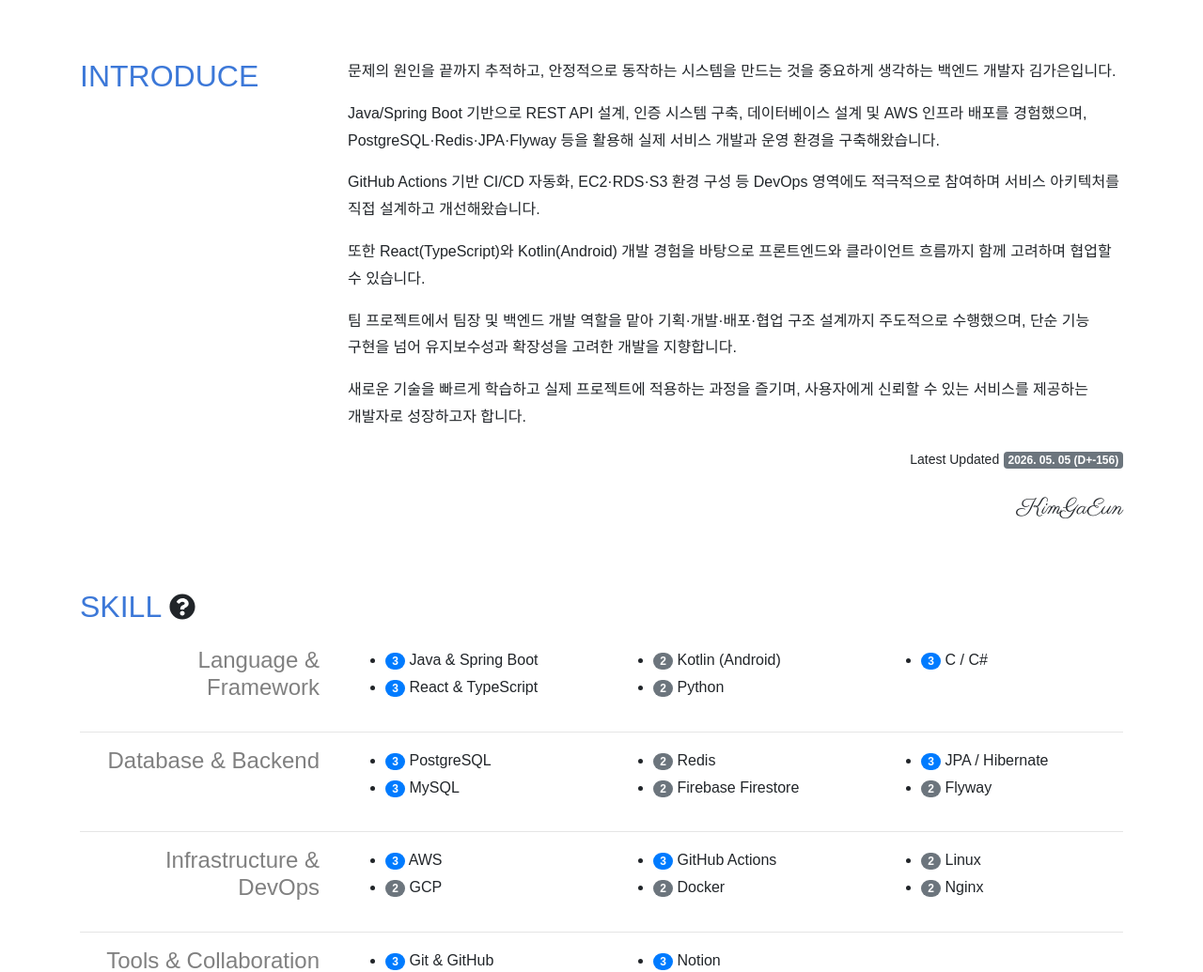
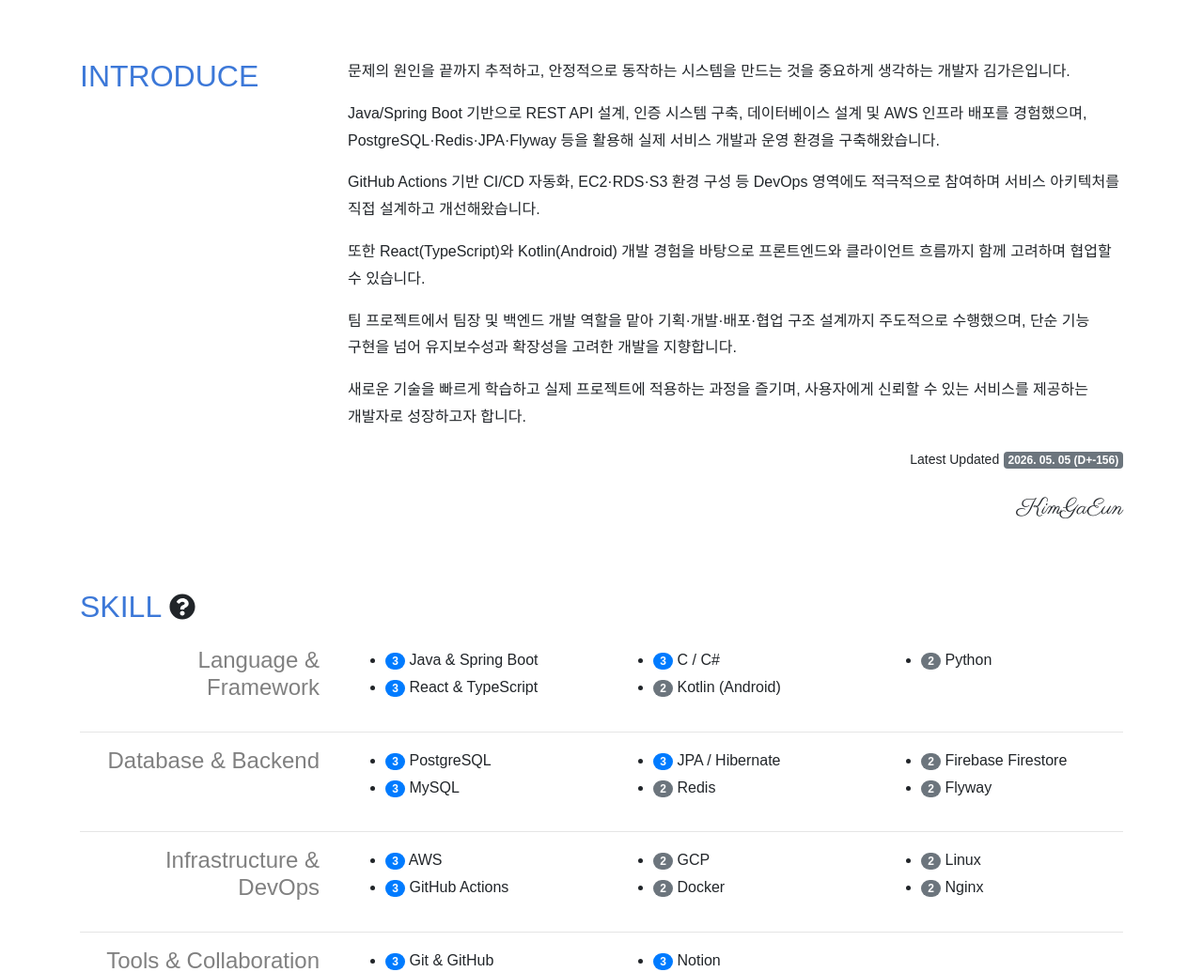
Before and after one commit to gaeunee2/resume-nextjs, a Next.js app: page / in a window 1280 px wide. Shown: the part 348-1383 px from the top of the page at 94% size. Built offline with nearby package versions, Linux system fonts and the light colour scheme; a web font is replaced by a local one.

Commit message:
Update portfolio

```diff
--- a/payload/introduce.ts
+++ b/payload/introduce.ts
@@ -5,7 +5,7 @@ const introduce: IIntroduce.Payload = {
   disable: false,
 
   contents: [
-    '문제의 원인을 끝까지 추적하고, 안정적으로 동작하는 시스템을 만드는 것을 중요하게 생각하는 백엔드 개발자 김가은입니다.',
+    '문제의 원인을 끝까지 추적하고, 안정적으로 동작하는 시스템을 만드는 것을 중요하게 생각하는 개발자 김가은입니다.',
     'Java/Spring Boot 기반으로 REST API 설계, 인증 시스템 구축, 데이터베이스 설계 및 AWS 인프라 배포를 경험했으며, PostgreSQL·Redis·JPA·Flyway 등을 활용해 실제 서비스 개발과 운영 환경을 구축해왔습니다.',
     'GitHub Actions 기반 CI/CD 자동화, EC2·RDS·S3 환경 구성 등 DevOps 영역에도 적극적으로 참여하며 서비스 아키텍처를 직접 설계하고 개선해왔습니다.',
     '또한 React(TypeScript)와 Kotlin(Android) 개발 경험을 바탕으로 프론트엔드와 클라이언트 흐름까지 함께 고려하며 협업할 수 있습니다.',
--- a/payload/skill.ts
+++ b/payload/skill.ts
@@ -12,16 +12,16 @@ const language: ISkill.Skill = {
       level: 3,
     },
     {
+      title: 'C / C#',
+      level: 3,
+    },
+    {
       title: 'Kotlin (Android)',
       level: 2,
     },
     {
       title: 'Python',
       level: 2,
-    },
-    {
-      title: 'C / C#',
-      level: 3,
     },
   ],
 };
@@ -38,16 +38,16 @@ const database: ISkill.Skill = {
       level: 3,
     },
     {
+      title: 'JPA / Hibernate',
+      level: 3,
+    },
+    {
       title: 'Redis',
       level: 2,
     },
     {
       title: 'Firebase Firestore',
       level: 2,
-    },
-    {
-      title: 'JPA / Hibernate',
-      level: 3,
     },
     {
       title: 'Flyway',
@@ -64,12 +64,12 @@ const infrastructure: ISkill.Skill = {
       level: 3,
     },
     {
+      title: 'GitHub Actions',
+      level: 3,
+    },
+    {
       title: 'GCP',
       level: 2,
-    },
-    {
-      title: 'GitHub Actions',
-      level: 3,
     },
     {
       title: 'Docker',
```
Also changed, not shown: 2 other files (tests, documents, lock files or other folders).
